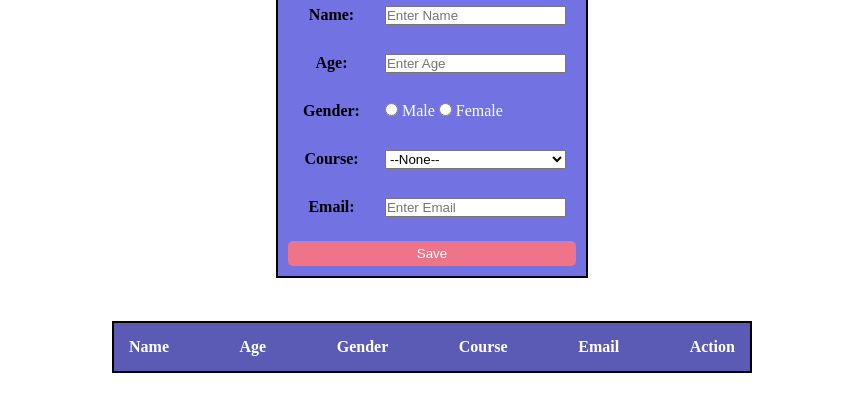
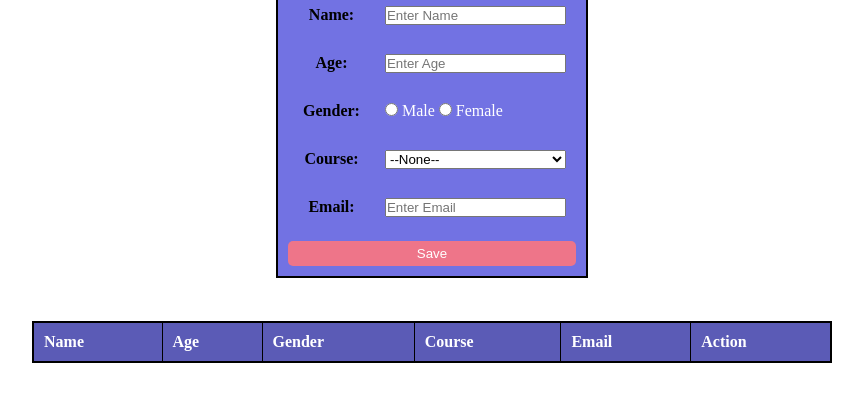
Before and after one commit to naveen-bharathi-s/Student-Form, a website: page index.html in a window 1280 px wide. Shown: the part 98-510 px from the top of the page, without its empty margins (208-1071 px from the left). Drawn offline with Linux system fonts and the light colour scheme.

Commit message:
style updated

```diff
--- a/Style.css
+++ b/Style.css
@@ -57,8 +57,10 @@ h1 {
 
 .table2{
     display: block;
-    width: 80vh;
+    width: 95%;
+    max-width: 800px;
     margin: 5px auto;
+    overflow-x: auto;
 }
 .table2__content {
     border: double black 2px;
@@ -66,11 +68,13 @@ h1 {
     color: white;
     width: 100%;
     border-collapse: collapse;
+    min-width: 400px;
 }
 .table2__content th, .table2__content tb{
     padding: 10px;
-    /* border: 1px solid black; */
+    border: 1px solid black;
     text-align: left;
+    white-space: nowrap;
 }
 #tableHead tr{
     display: flex;
@@ -78,13 +82,19 @@ h1 {
     align-items: center;
     padding: 5px;
     background: rgba(0, 0, 0, 0.2);
+    display: table-row;
 }
 #studentTableBody tr{
+     display: table-row;
     display: flex;
     justify-content: space-between;
     align-items: center;
     padding: 5px;
     border-bottom: 1px solid rgba(255, 255, 255, 0.2);
+}
+
+#tableHead th, #studentTableBody td{
+    display: table-cell;
 }
 
 #studentTableBody tr:last-child {
@@ -99,6 +109,7 @@ h1 {
     padding: 5px 10px;
     cursor: pointer;
     border-radius: 3px;
+    white-space: nowrap;
 }
 
 .delete-btn:hover {
```
